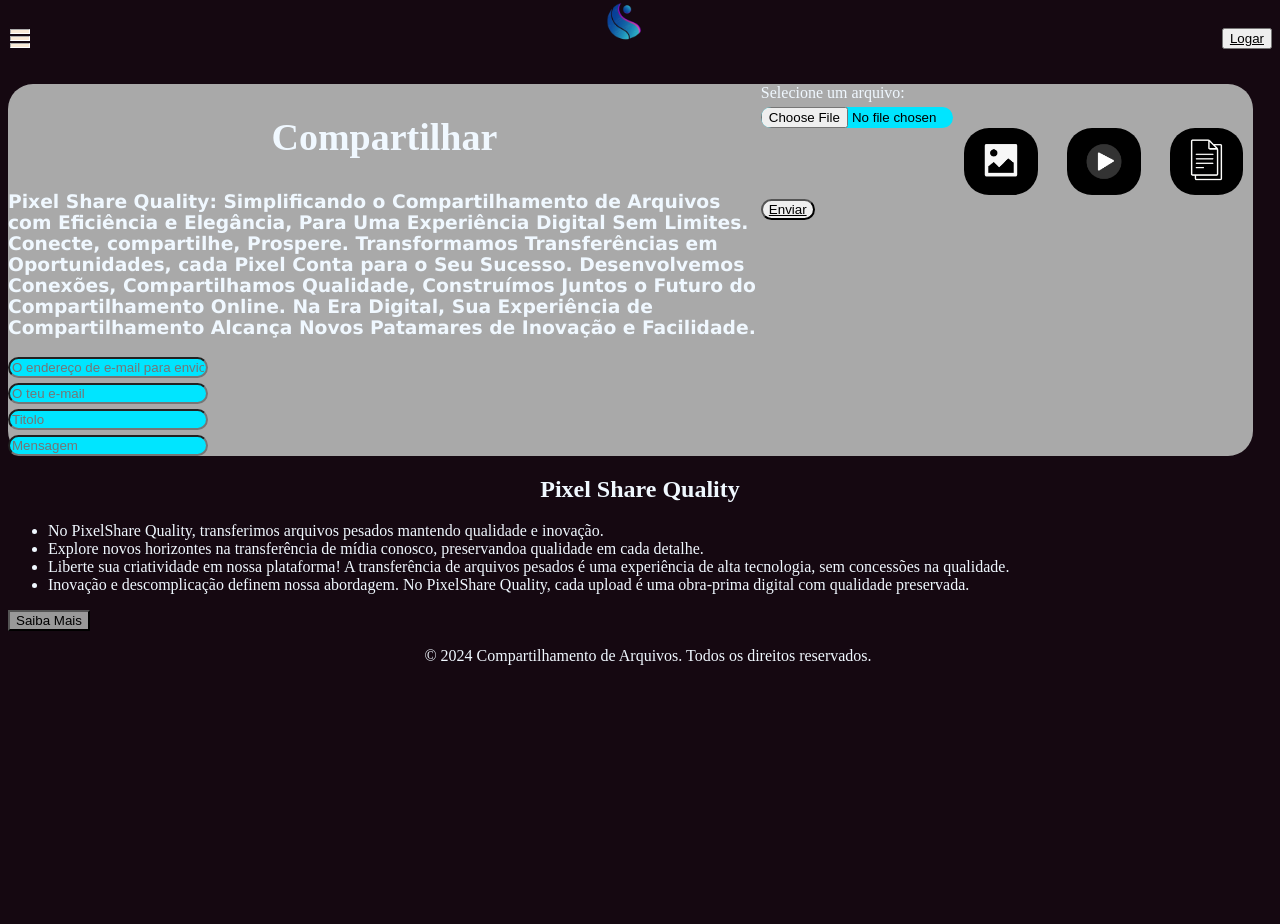
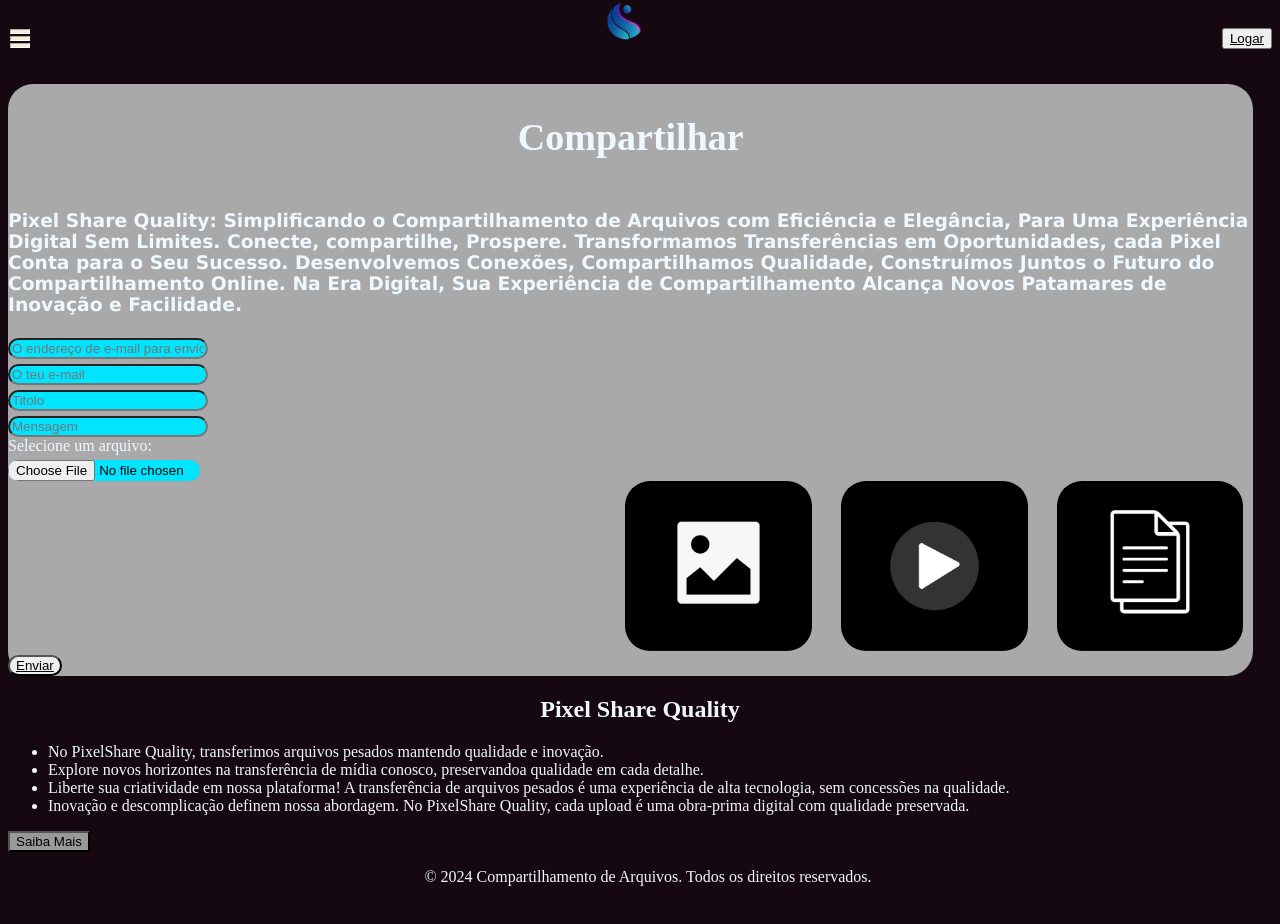
Before and after one commit to IsamSpace/site, a plain HTML site: page index.html in a window 1280 px wide. Drawn offline with Linux system fonts and the light colour scheme.

Commit message:
Update index.html

```diff
--- a/index.html
+++ b/index.html
@@ -27,7 +27,7 @@
     </header>
 
     <section id="helou">
-        <div style="display: flex;"><div><h2>Compartilhar</h2>
+        <h2>Compartilhar</h2>
         <h3>Pixel Share Quality: Simplificando o Compartilhamento de Arquivos com
             Eficiência e Elegância, Para Uma Experiência Digital Sem Limites. Conecte,
             compartilhe, Prospere. Transformamos Transferências em Oportunidades,
@@ -38,7 +38,7 @@
         <input type="email" name="email" id="email" placeholder="O endereço de e-mail para envio">
         <input type="email" name="email" id="email" placeholder="O teu e-mail">
         <input type="text" id="email" placeholder="Titolo">
-        <input type="text" id="email" placeholder="Mensagem"></div>
+        <input type="text" id="email" placeholder="Mensagem">
         <form action="/upload" method="post" enctype="multipart/form-data">
             <label for="file">Selecione um arquivo:</label>
             <input type="file" name="file" id="file" accept=".txt, .pdf, .docx, .jpg, .png, .web">
@@ -48,7 +48,7 @@
                 <img src="./imgs.img/imagemDOdocumento.jpeg" class="img-a" alt="adicionar documento">
             </div>
             <button type="submit" value="Enviar"><a href="../html/pronto.html">Enviar</a></button>
-        </form></div>
+        </form>
     </section>
 
     <section>
```
